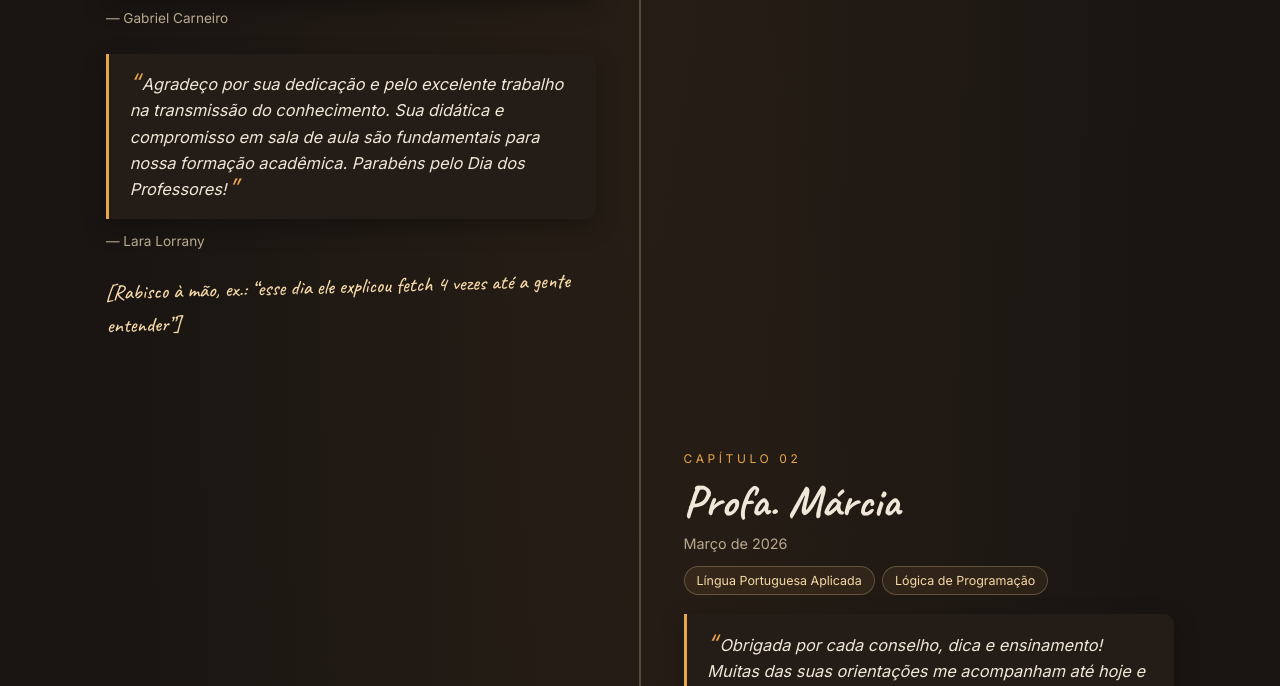
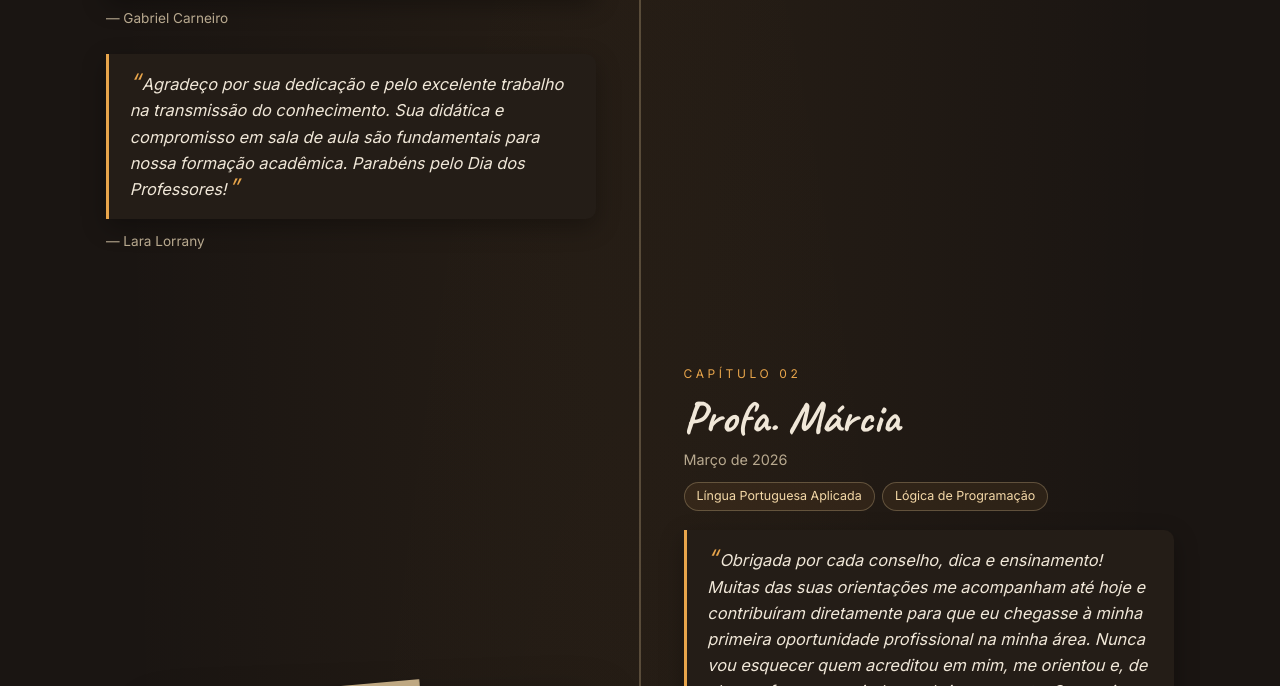
Before and after one commit to GabriellaCMaciel/homenagem-professores-2026, a plain HTML site: page index.html in a window 1280 px wide. Shown: the part 2261-2947 px from the top of the page. Drawn offline with Linux system fonts and the light colour scheme.

Commit message:
feat: hide the placeholder scribble notes until they have real text

```diff
--- a/index.html
+++ b/index.html
@@ -675,6 +675,9 @@ HISTORIA.forEach((item, i) => {
     ? item.depoimentos.map(d => `<div class="quote">${d.texto}</div><div class="author">— ${d.autor}</div>`).join('')
     : `<div class="quote">${item.depoimento}</div><div class="author">— Turma Web e Mobile II - 2026</div>`;
 
+  // rabisco à mão: texto entre [colchetes] é só um lembrete e fica escondido até virar o texto de verdade
+  const psHtml = item.ps && !item.ps.startsWith('[') ? `<div class="ps">${item.ps}</div>` : '';
+
   entry.innerHTML = `
     <div class="side">${photoHtml}</div>
     <div class="side"><div class="card">
@@ -683,7 +686,7 @@ HISTORIA.forEach((item, i) => {
       ${item.periodo ? `<div class="period">${item.periodo}</div>` : ''}
       ${cursosHtml}
       ${depoimentosHtml}
-      <div class="ps">${item.ps}</div>
+      ${psHtml}
     </div></div>`;
   tl.appendChild(entry);
 });
```
